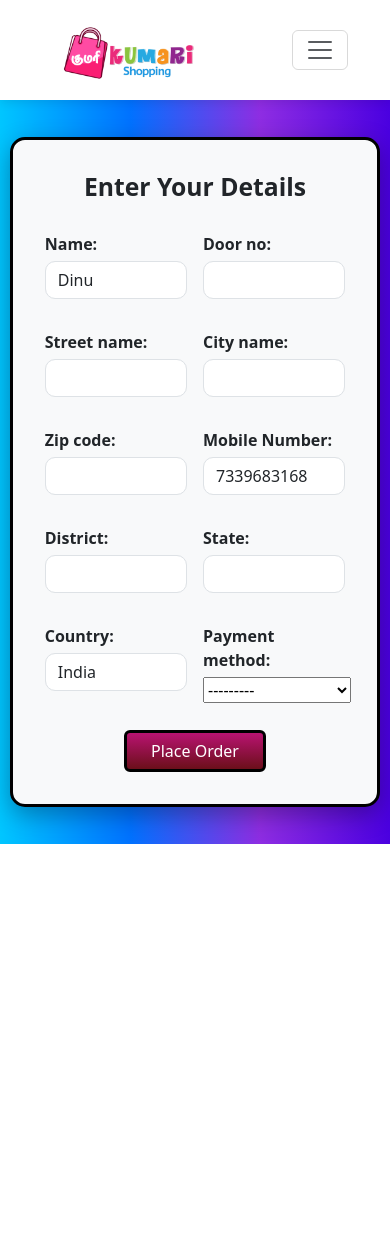
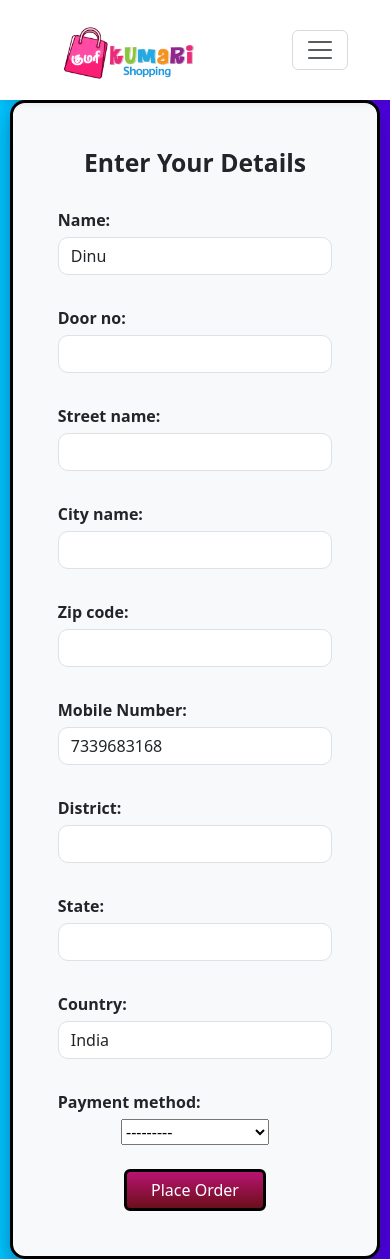
Before and after one commit to dineshdinu21/Ecommerce, a Django app: page /place_order/4/ in a window 390 px wide. Before the commit the page ends 844 px from the top, so only its background shows below. Run offline with Django 5.2, Linux system fonts and the light colour scheme; a user stored in the database is signed in; data comes from the database, SQL or seed files in the repository; both versions use the stored data as it was after the commit.

Commit message:
Templated updated

```diff
--- a/static/css/style.css
+++ b/static/css/style.css
@@ -317,17 +317,24 @@ body{
   .info-section{
     margin-top: 10px;
   }
+  }
   @media(max-width:1024px){
     .info-section{
       margin-left: -10%;
     }
   }
-  @media(max-width:425px){
+  @media(max-width:500px){
+    .header-wave{
+      margin-right: -30%;
+    }
     .info-section{
-      margin-left: -60%;
-      overflow: auto;
+      padding: 20px 100px;
     }
   }
+  @media(max-width:350px){
+    .info-item{
+      width: 230px;
+    }
   }
   .info-item {
     display: flex;
--- a/templates/cart1.html
+++ b/templates/cart1.html
@@ -104,7 +104,6 @@
             margin-right: auto;
         }
     }
-
 </style>
 
 <h1 style="text-align: center; color: rgb(248, 237, 237);"><b> <strong>MY CART PAGE</strong> </b></h1>
--- a/templates/edit_products.html
+++ b/templates/edit_products.html
@@ -91,6 +91,11 @@
       margin-bottom: 4%;
     }
   }
+  @media(max-width: 450px){
+    body{
+      margin-top: 30%;
+    }
+  }
 </style>
 
 <div class="edit-product-wrapper">
--- a/templates/login.html
+++ b/templates/login.html
@@ -91,7 +91,7 @@
         margin-top: 3px;
       }
     }
-    @media (max-width:425px){
+    @media (max-width:500px){
       .left-section{
         display: none;
       }
--- a/templates/navbar.html
+++ b/templates/navbar.html
@@ -96,7 +96,7 @@
 
 
     <div class="collapse navbar-collapse" id="navbarContent">
-    <ul class="navbar-nav ms-auto mb-2 mb-lg-0">
+    <ul class="navbar-nav ms-autox mb-2 mb-lg-0">
 
             {% if user.is_authenticated %}
                 <ul class="navbar-nav ms-auto mb-2 mb-lg-0">
--- a/templates/place_order.html
+++ b/templates/place_order.html
@@ -8,7 +8,9 @@
       display: flex;
       justify-content: center;
       align-items: center;
-      height: 100vh;
+      min-height: 100vh;
+      margin: 0;
+      padding: 20px, 0;
     }
 
     .registration-card {
@@ -70,37 +72,49 @@
 
     @media (max-width: 1440px){
         .registration-card{
-            margin-top: 40px;
-            height: 470px;
-            padding: 2px;
+            width: 90%;
+            max-width: 900px;
+            height: auto;
+            padding: 20px;
         }
     }
     @media (max-width: 768px) {
-      .col-md-4 {
-        width: 50%;
-        flex: 0 0 50%;
+      body {
+        align-items: flex-start; /* மொபைலில் கார்டு ரொம்ப பெருசா இருந்தா மேல இருந்து ஆரம்பிக்க */
+        padding-top: 50px; /* மேல ஒரு நல்ல கேப் கிடைக்க */
       }
 
       .registration-card {
-        width: 94%;
-        height: 665px;
-        margin: 20px;
+        width: 90%;
+        height: auto;
+        margin: 0 auto; /* சென்டர் செய்ய */
       }
-      .placeorder{
+
+      .col-md-4 {
+        width: 100%; /* டேப்லெட்/மொபைலில் வரிசைக்கு ஒரு இன்புட் வருவது பார்க்க அழகாக இருக்கும் */
+        flex: 0 0 100%;
+      }
+
+      .placeorder {
         width: 100%;
-        margin-top: 24px;
+        text-align: center;
       }
     }
+
     @media (max-width: 425px) {
-      .registration-card {
-        margin: 20px auto;
-        width: 95%;
-        height: auto;
-      }
-      .payment_method{
-        width: 75px;
+      body {
+        padding-top: 30px;
       }
 
+      .registration-card {
+        width: 95%;
+        padding: 15px;
+      }
+
+      .payment_method {
+        width: 100%; /* மொபைலில் முழு அகலமும் எடுத்துக்கொள்ளும் */
+      }
+    }
       body {
         padding: 0;
         margin: 0;
--- a/templates/seller_login.html
+++ b/templates/seller_login.html
@@ -91,7 +91,7 @@
         margin-top: 3px;
       }
     }
-    @media (max-width:425px){
+    @media (max-width:500px){
       .left-section{
         display: none;
       }
--- a/templates/view_user.html
+++ b/templates/view_user.html
@@ -4,9 +4,9 @@
 
 <style>
   body{
-    margin: -20px;
+    margin: 0;
     padding: 0;
-    height: 100vh;
+    height: 100%%;
   }
 
 </style>
```
Also changed, not shown: templates/order_details.html (+19 -0 lines), templates/upi_id.html (+25 -21 lines), db.sqlite3.
